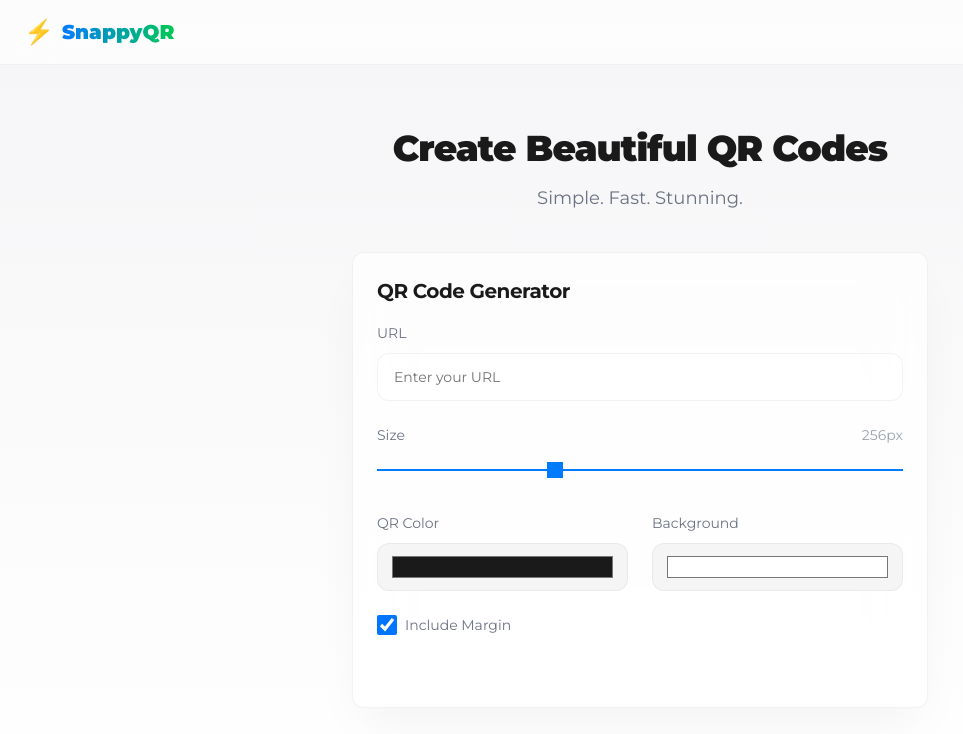
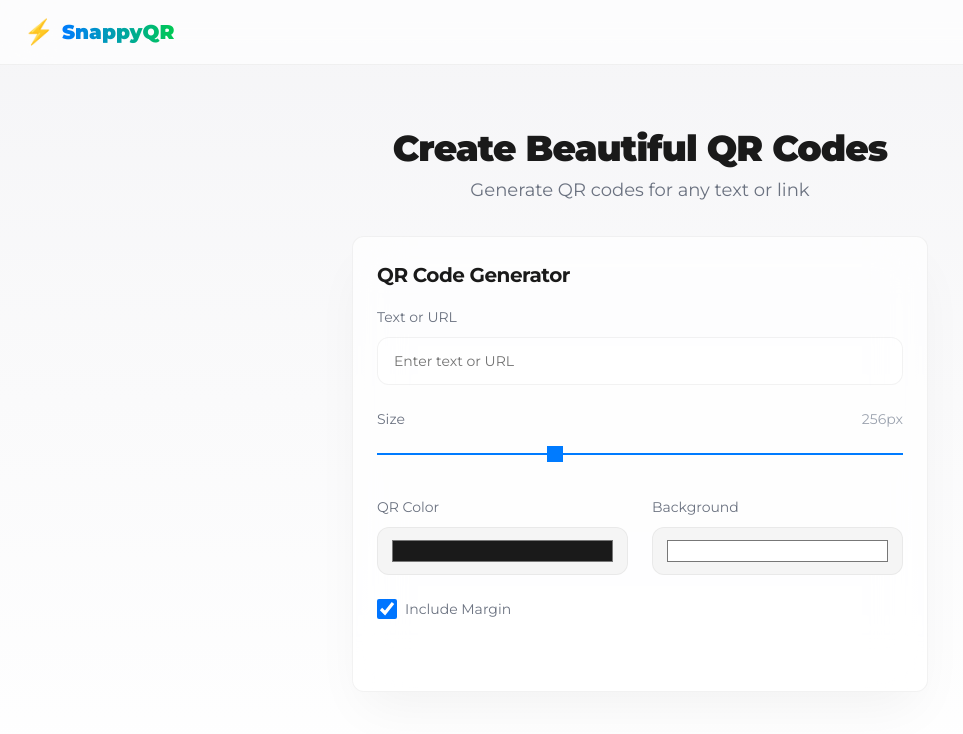
Before and after one commit to EasyEarl1/qr-saas, a Next.js app: page / in a window 1280 px wide. Shown: the top 734 px of the page, without its empty margins (0-963 px from the left). Built offline with nearby package versions, Linux system fonts and the light colour scheme.

Commit message:
Remove unused error parameter

```diff
--- a/app/page.tsx
+++ b/app/page.tsx
@@ -22,14 +22,6 @@ export default function Home() {
   const validateAndSetUrl = useCallback((input: string) => {
     setUrl(input)
     setError(null)
-
-    if (!input) return
-
-    try {
-      new URL(input)
-    } catch {
-      setError("Please enter a valid URL (e.g., https://example.com)")
-    }
   }, [])
 
   const downloadQRCode = useCallback(async () => {
@@ -86,13 +78,13 @@ export default function Home() {
 
       {/* Main Content */}
       <main className="container mx-auto px-6 pt-32 pb-16">
-        <div className="max-w-xl mx-auto space-y-10">
-          <div className="text-center space-y-4">
+        <div className="max-w-xl mx-auto space-y-8">
+          <div className="text-center space-y-2">
             <h1 className="text-4xl font-black text-[#1A1A1A] tracking-tight">
               Create Beautiful QR Codes
             </h1>
             <p className="text-lg text-gray-500">
-              Simple. Fast. Stunning.
+              Generate QR codes for any text or link
             </p>
           </div>
 
@@ -101,23 +93,16 @@ export default function Home() {
               <CardTitle className="font-bold text-xl text-[#1A1A1A]">QR Code Generator</CardTitle>
             </CardHeader>
             <CardContent className="space-y-6">
-              {/* URL Input */}
               <div className="space-y-2">
-                <Label htmlFor="url" className="text-sm font-medium text-gray-500">URL</Label>
+                <Label htmlFor="url" className="text-sm font-medium text-gray-500">Text or URL</Label>
                 <Input
                   id="url"
-                  type="url"
-                  placeholder="Enter your URL"
+                  type="text"
+                  placeholder="Enter text or URL"
                   value={url}
                   onChange={(e) => validateAndSetUrl(e.target.value)}
-                  className={cn(
-                    "h-12 px-4 bg-white/50 border-black/5 focus:border-[#007BFF] focus:ring-[#007BFF]/20 rounded-xl transition-all duration-200",
-                    error && "border-red-500 focus:border-red-500 focus:ring-red-500/20"
-                  )}
+                  className="h-12 px-4 bg-white/50 border-black/5 focus:border-[#007BFF] focus:ring-[#007BFF]/20 rounded-xl transition-all duration-200"
                 />
-                {error && (
-                  <p className="text-sm text-red-500 mt-1">{error}</p>
-                )}
               </div>
 
               {/* Size Slider */}
```
